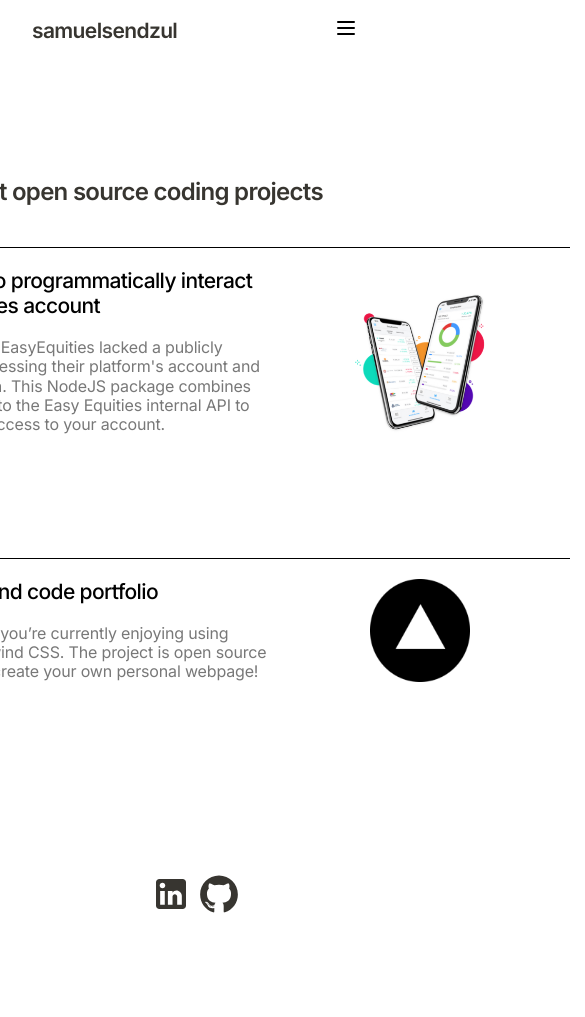
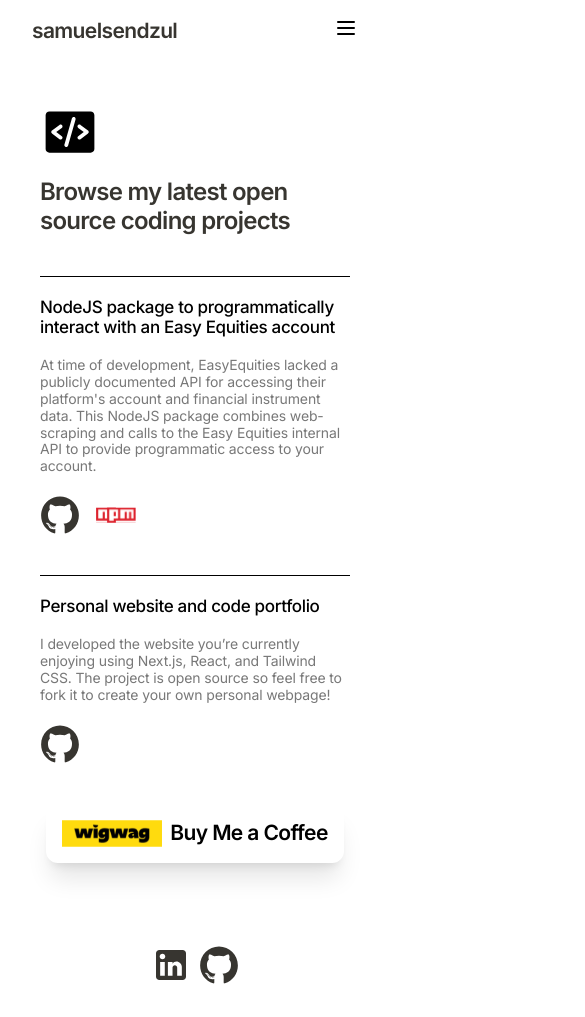
Before and after one commit to Samuel-Sendzul/samuel-sendzul, a Next.js app: page /code in a window 390 px wide. Shown: the top 1017 px of the page, 585 px wide, since content can reach past the window. Before the commit the page ends 946 px from the top, so only its background shows below. Built offline with nearby package versions, Linux system fonts and the light colour scheme.

Commit message:
feat: add mobile layout to code page

```diff
--- a/package.json
+++ b/package.json
@@ -21,6 +21,7 @@
     "postcss": "8.4.24",
     "react": "18.2.0",
     "react-dom": "18.2.0",
+    "react-responsive": "^9.0.2",
     "tailwindcss": "3.3.2",
     "typescript": "5.1.3"
   }
--- a/src/components/ArticleItem.tsx
+++ b/src/components/ArticleItem.tsx
@@ -1,6 +1,7 @@
 import { IconLink } from "@/types";
 import Image from "next/image";
 import Link from "next/link";
+import { useMediaQuery } from "react-responsive";
 
 type ArticleItemProps = {
   header: string;
@@ -16,19 +17,22 @@ type ArticleItemProps = {
 };
 
 export default function ArticleItem(props: ArticleItemProps) {
+  const isMobile = useMediaQuery({ query: `(max-width: 820px)` });
+
   return (
     <div className="flex flex-col">
       <Link href={props.link} rel="noopener noreferrer" target="_blank">
         <div className="flex flex-row border-t py-5">
           <div className="flex flex-col gap-5">
-            <span className="text-xl font-medium w-[450px]">
+            <span className="text-lg md:text-xl font-medium md:w-[450px]">
               {props.header}
             </span>
-            <span className="text-md text-neutral-1 w-[450px]">
+            <span className="text-sm md:text-md text-neutral-1 md:w-[450px]">
               {props.body}
             </span>
           </div>
-          <div className="flex flex-row justify-center w-[300px]">
+          {!isMobile && (
+            <div className="flex flex-row justify-center  md:w-[300px]">
               <Image
                 src={props.img.src}
                 width={props.img.width}
@@ -36,6 +40,7 @@ export default function ArticleItem(props: ArticleItemProps) {
                 alt={props.img.alt}
               />
             </div>
+          )}
         </div>
         <div className="flex flex-row gap-4 items-center">
           {props.links.map((link) => (
--- /dev/null
+++ b/src/components/BuyMeACoffee.tsx
@@ -0,0 +1,16 @@
+import Image from "next/image";
+
+export default function BuyMeACoffee() {
+  function handleClick() {
+    window.open("https://wigwag.me/samuel", "_blank");
+  }
+  return (
+    <button
+      className="flex flex-row gap-2 rounded-sm shadow-xl px-4 py-4 items-center justify-center"
+      onClick={handleClick}
+    >
+      <Image src="/images/wigwag.svg" alt="Wigwag" width={100} height={40} />
+      <span className="text-xl font-semi">Buy Me a Coffee</span>
+    </button>
+  );
+}
--- a/src/components/NavBar.tsx
+++ b/src/components/NavBar.tsx
@@ -66,7 +66,7 @@ export default function NavBar() {
           code
         </Link>
         <Link
-          href="/"
+          href="/writing"
           className={`hover:text-neutral-2 ${
             router.pathname === "/writing" ? "text-neutral-2" : "text-neutral-1"
           }`}
@@ -90,7 +90,7 @@ export default function NavBar() {
             about
           </Link>
           <Link
-            href="/"
+            href="/code"
             className={`hover:text-neutral-2 ${
               router.pathname === "/code" ? "text-neutral-2" : "text-neutral-1"
             }`}
@@ -98,7 +98,7 @@ export default function NavBar() {
             code
           </Link>
           <Link
-            href="/code"
+            href="/writing"
             className={`hover:text-neutral-2 ${
               router.pathname === "/writing"
                 ? "text-neutral-2"
--- a/src/pages/code.tsx
+++ b/src/pages/code.tsx
@@ -1,10 +1,11 @@
 import ArticleItem from "@/components/ArticleItem";
+import BuyMeACoffee from "@/components/BuyMeACoffee";
 import { articles } from "@/copy/articles";
 import Image from "next/image";
 
 export default function Code() {
   return (
-    <div className="flex flex-col items-center justify-center mb-[100px]">
+    <div className="flex flex-col items-center gap-10 justify-center mb-[50px] md:mb-[100px]">
       <div className="flex flex-col gap-10 px-10 mt-[40px] md:mt-[80px]">
         <div className="flex flex-col gap-4 text-2xl sm:text-start text-neutral-2 font-semi">
           <Image src="/images/code.svg" width={60} height={60} alt="about" />
@@ -21,6 +22,7 @@ export default function Code() {
           />
         ))}
       </div>
+      <BuyMeACoffee />
     </div>
   );
 }
```
Also changed, not shown: public/images/wigwag.svg (added), 1 other file (tests, documents, lock files or other folders). Lines whose indentation alone changed are shown as unchanged.
